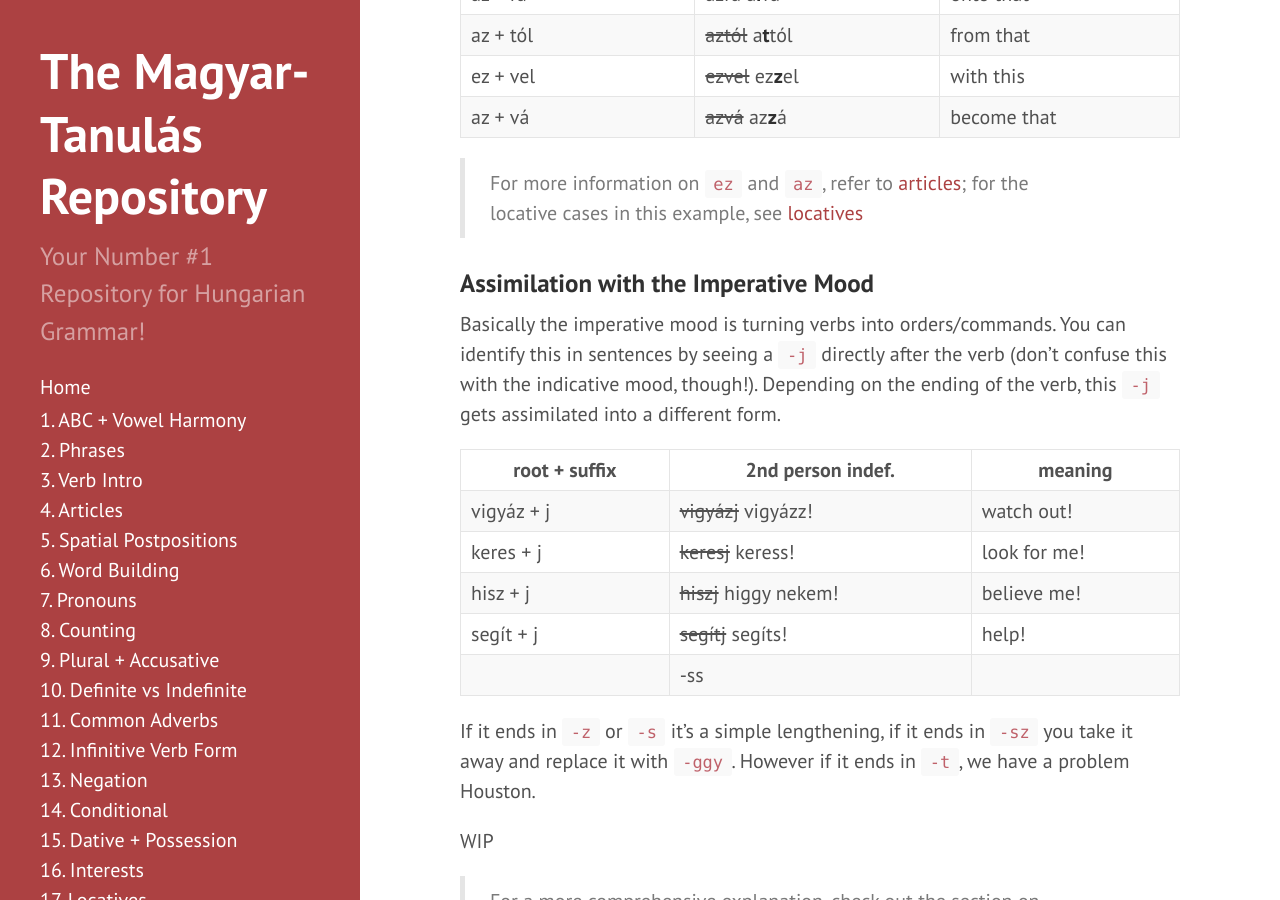
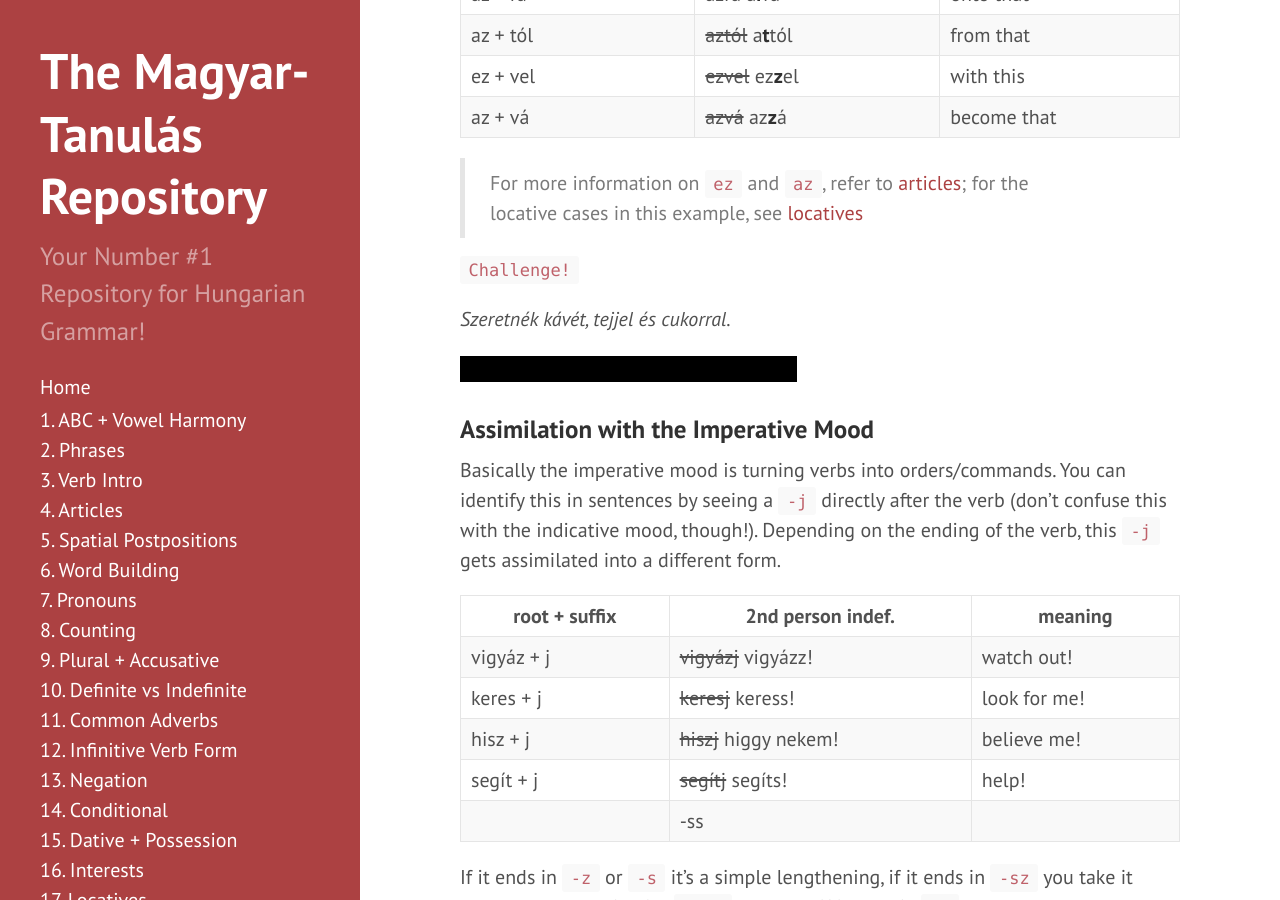
Before and after one commit to Magyartanulas/magyartanulas.github.io, a Jekyll site: the page built from extrastuff.md, in a window 1280 px wide and 900 px high, scrolled down 1148 px. Built offline with Jekyll 4.4.1, drawn with Linux system fonts in a browser that asks for light colours; our own code applies the rules of GitHub Pages for plain Markdown files; comment, search, counter and statistics services are not loaded.

Commit message:
Update extrastuff.md

```diff
--- a/extrastuff.md
+++ b/extrastuff.md
@@ -32,6 +32,12 @@ Another scenario in which **consonant assimilation** occurs in Hungarian is with
 | az + vá   | ~~azvá~~ az**z**á   | become that|
 
 >For more information on `ez` and `az`, refer to [articles](https://magyartanulas.github.io/articles/); for the locative cases in this example, see [locatives](https://magyartanulas.github.io/locatives/)
+
+`Challenge!`
+
+*Szeretnék kávét, tejjel és cukorral.*
+
+<span class="spoiler">I would like coffee, with milk and sugar.</span>
 
 ### Assimilation with the Imperative Mood
 
```
